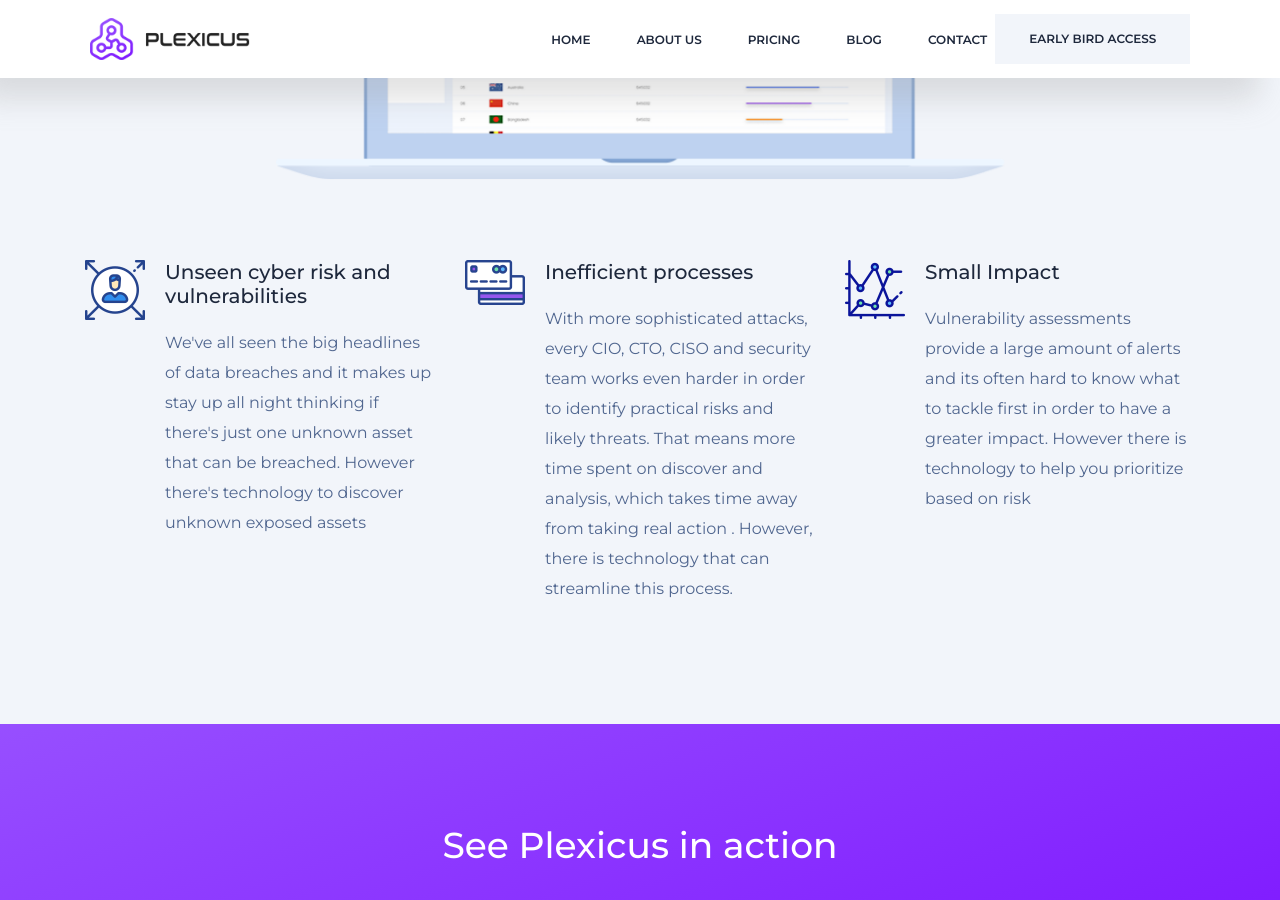
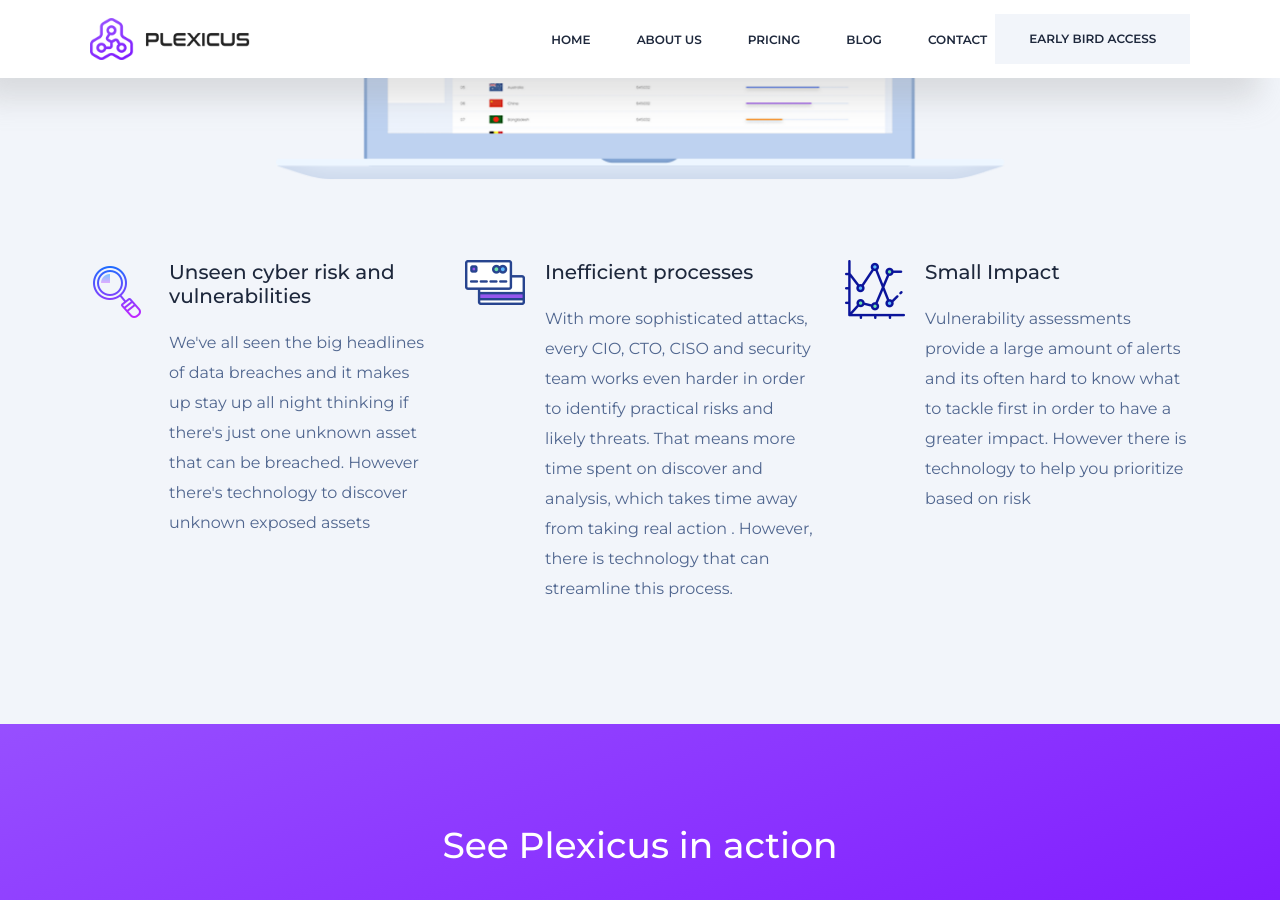
Before and after one commit to Plexicus/web, a Jekyll site: the page built from about.html, in a window 1280 px wide and 900 px high, scrolled down 1785 px. Built offline with Jekyll 4.4.1, drawn with Linux system fonts in a browser that asks for light colours.

Commit message:
Update execution.yml

```diff
--- a/_data/execution.yml
+++ b/_data/execution.yml
@@ -9,7 +9,7 @@ slider:
 
 process:
   - name: Unseen cyber risk and vulnerabilities
-    image: 'img/stat/s5.png'
+    image: 'img/stat/s5.1.png'
     description: "We've all seen the big headlines of data breaches and it makes up stay up all night thinking if there's just one unknown asset that can be breached. However there's technology to discover unknown exposed assets"
 
   - name: Inefficient processes
```
